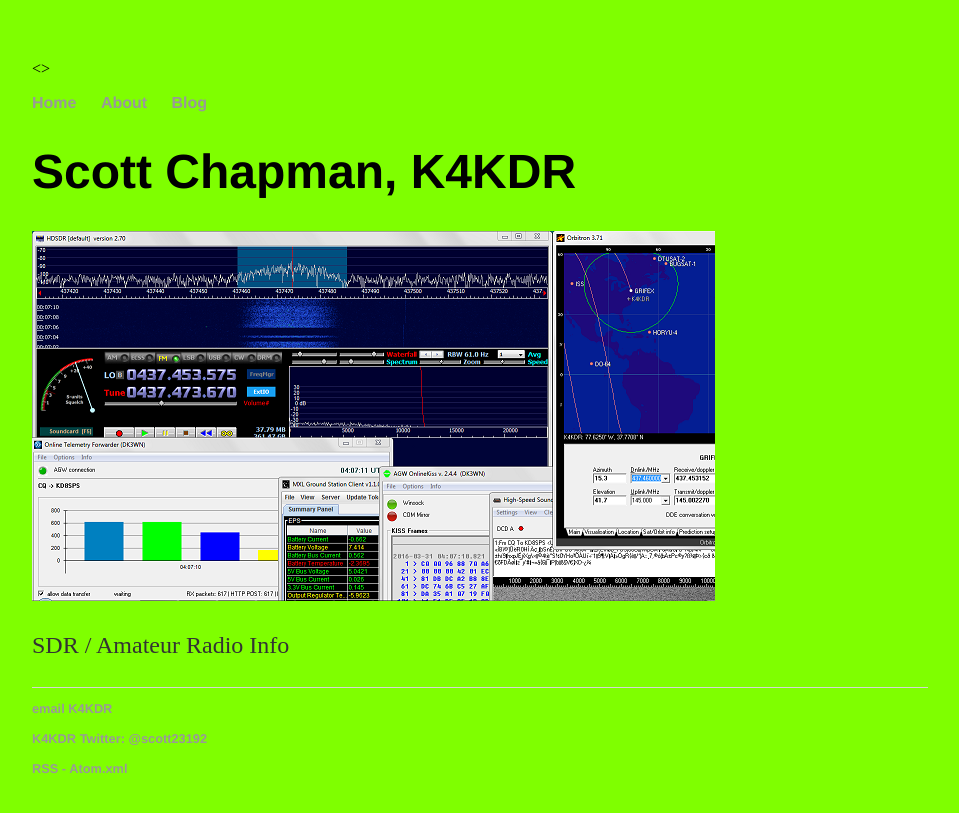
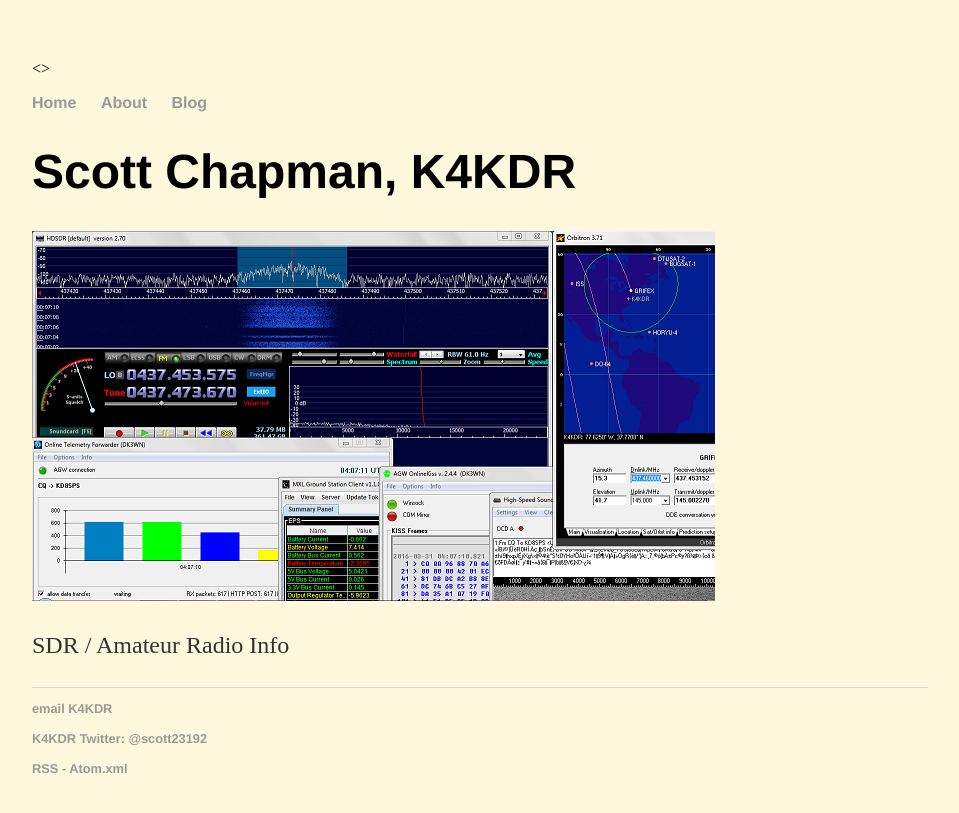
Before and after one commit to K4KDR/k4kdr.github.io, a Jekyll site: the page built from index.html, in a window 1280 px wide. Shown: the top 813 px of the page, without its empty margins (160-1119 px from the left). Built offline with Jekyll 4.4.1, drawn with Linux system fonts in a browser that asks for light colours.

Commit message:
Update main.css

```diff
--- a/css/main.css
+++ b/css/main.css
@@ -1,5 +1,5 @@
 body {
-    background-color: #7FFF00;
+    background-color: #FFF8DC;
     margin: 60px auto;
     width: 70%;
 }
```
